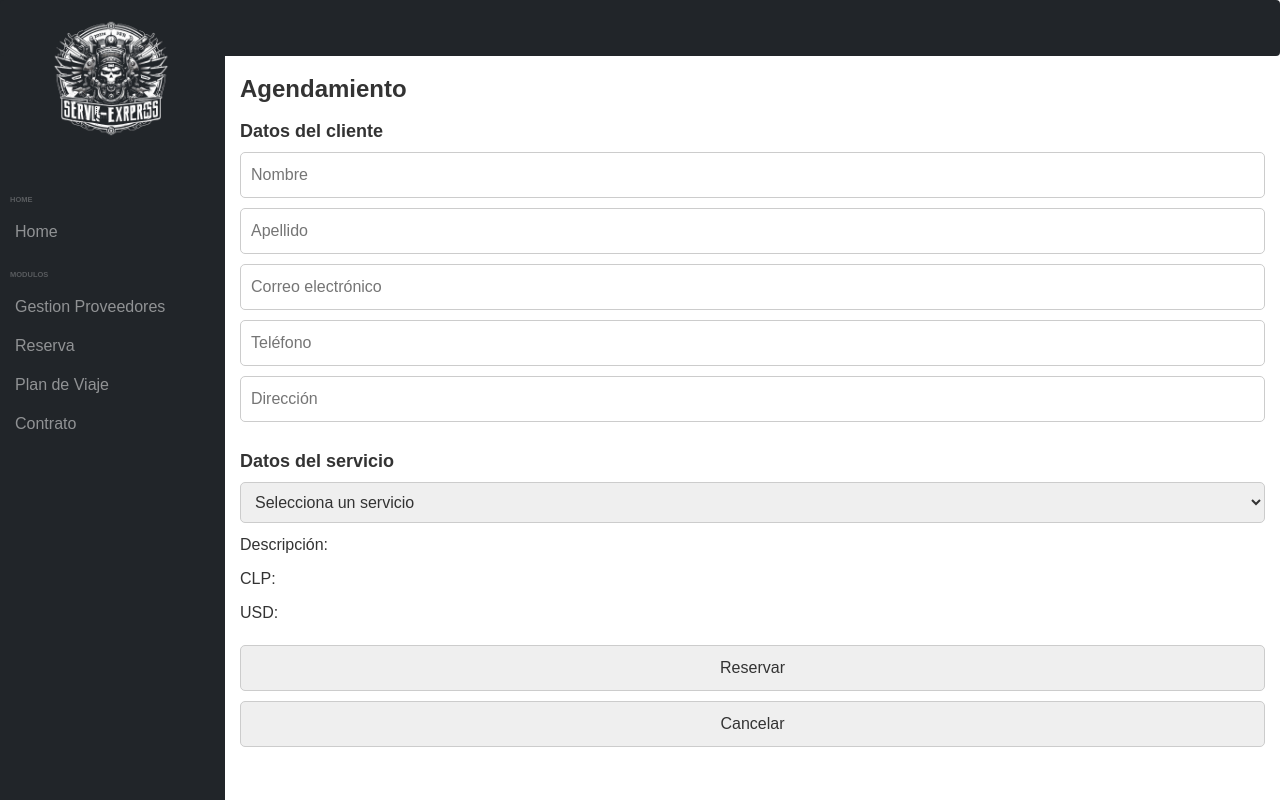
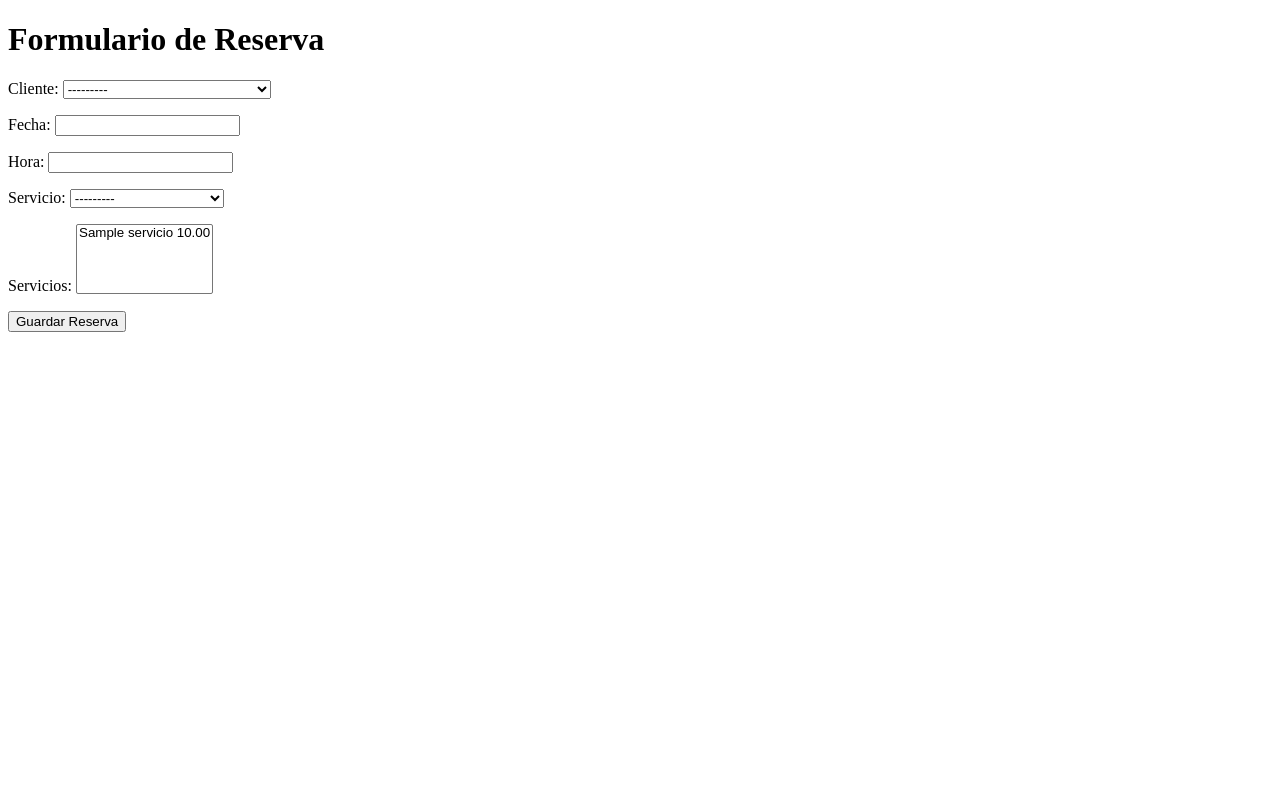
Before and after one commit to mlaborie/ProyectServiExpress, a Django app: page /FormularioReserva/ in a window 1280 px wide. Run offline with Django 4.2, Linux system fonts and the light colour scheme; tables that the repository leaves empty hold one stand-in row (values such as "Sample post"); some libraries are stand-ins or nearby versions.

Commit message:
Modulo 2 calendario, falta arreglar todo lo demas

```diff
--- a/ServiExpress/forms.py
+++ b/ServiExpress/forms.py
@@ -1,28 +1,35 @@
 from django import forms
 from .models import *
 
-class ReservaForm(forms.ModelForm):
-    class Meta:
-        model = Reserva
-        fields = ['nombre', 'apellido', 'correo', 'telefono', 'direccion', 'servicio', 'fecha', 'hora']
-        widgets = {
-            'nombre': forms.TextInput(attrs={'placeholder': 'Nombre'}),
-            'apellido': forms.TextInput(attrs={'placeholder': 'Apellido'}),
-            'correo': forms.EmailInput(attrs={'placeholder': 'Correo electrónico'}),
-            'telefono': forms.TextInput(attrs={'placeholder': 'Teléfono'}),
-            'direccion': forms.TextInput(attrs={'placeholder': 'Dirección'}),
-            'fecha': forms.DateInput(attrs={'placeholder': 'Fecha'}),
-            'hora': forms.TimeInput(attrs={'placeholder': 'Hora'}),
-}
 
 class ProveedorForm(forms.ModelForm):
     class Meta:
         model = Proveedor
         fields = '__all__'  # Para incluir todos los campos del modelo
 
+class LoginForm(forms.Form):
+    username = forms.CharField(max_length=50, label='Nombre de usuario')
+    password = forms.CharField(widget=forms.PasswordInput, label='Contraseña')
 
 
 
-class LoginForm(forms.Form):
-    username = forms.CharField(max_length=50, label='Nombre de usuario')
-    password = forms.CharField(widget=forms.PasswordInput, label='Contraseña')
+class ReservaForm(forms.ModelForm):
+    cliente = forms.ModelChoiceField(queryset=Cliente.objects.all(), to_field_name="rut")
+    servicios = forms.ModelMultipleChoiceField(queryset=Servicio.objects.all(), to_field_name="nombre")
+
+    class Meta:
+        model = Reserva
+        exclude = ['correo', 'telefono', 'direccion', 'nombre', 'apellido', 'total']
+
+    def save(self, commit=True):
+        reserva = super().save(commit=False)
+        cliente = self.cleaned_data['cliente']
+        reserva.correo = cliente.correo
+        reserva.telefono = cliente.telefono
+        reserva.direccion = cliente.direccion
+        reserva.nombre = cliente.nombre
+        reserva.apellido = cliente.apellido
+        reserva.total = sum(servicio.precio for servicio in self.cleaned_data['servicios'])
+        if commit:
+            reserva.save()
+        return reserva
--- a/ServiExpress/templates/ModuloReserva/FormularioReserva.html
+++ b/ServiExpress/templates/ModuloReserva/FormularioReserva.html
@@ -1,87 +1,14 @@
-{% extends 'Modulos.html' %}
-{% block content %}
-{% load static %}
 <!DOCTYPE html>
-<html lang="es">
+<html>
 <head>
-    <meta charset="UTF-8">
-    <title>Agendamiento</title>
-    <!-- CSS -->
-    <link rel="stylesheet" href="http://maxcdn.bootstrapcdn.com/bootstrap/3.3.7/css/bootstrap.min.css">
-    <link rel="stylesheet" href="{% static 'css/ModuloReserva/FormularioReserva.css' %}">
-    <link rel="icon" type="image/x-icon" href="../static/imgs/logo.png">
-
+    <title>Formulario de Reserva</title>
 </head>
 <body>
-
-    <form action="/reservas/" method="post">
+    <h1>Formulario de Reserva</h1>
+    <form method="post">
         {% csrf_token %}
-
-        <h1>Agendamiento</h1>
-
-        <div class="datos-cliente">
-            <h2>Datos del cliente</h2>
-            <input type="text" name="nombre" placeholder="Nombre">
-            <input type="text" name="apellido" placeholder="Apellido">
-            <input type="email" name="correo" placeholder="Correo electrónico">
-            <input type="tel" name="telefono" placeholder="Teléfono">
-            <input type="text" name="direccion" placeholder="Dirección">
-        </div>
-
-        <div class="datos-servicio">
-            <h2>Datos del servicio</h2>
-            <select id="id_servicio" name="servicio">
-                <option value="" selected>Selecciona un servicio</option>
-                {% for servicio in servicios %}
-                <option value="{{ servicio.id }}" data-descripcion="{{ servicio.descripcion }}" data-precio="{{ servicio.precio }}">{{ servicio.nombre }}</option>
-                {% endfor %}
-            </select>
-
-
-            <!-- Campo para mostrar la descripción -->
-            <div id="descripcion_precio">
-                <p>Descripción: </p>
-            <!-- Campo para mostrar el precio en CLP -->
-
-                <p>CLP: </p>
-            </div>
-            <!-- Campo para mostrar el precio en dólares -->
-            <p>USD: <span id="precio_dolares"></span></p>
-        </div>
-
-        <div class="botones">
-            <input type="submit" value="Reservar">
-            <input type="reset" value="Cancelar">
-        </div>
-
+        {{ form.as_p }}
+        <input type="submit" value="Guardar Reserva">
     </form>
-
-    <!-- Script JavaScript para mostrar descripción, precio y conversión a dólares -->
-    <script>
-        document.getElementById('id_servicio').addEventListener('change', function() {
-            var selectedOption = this.options[this.selectedIndex];
-            var descripcion = selectedOption.getAttribute('data-descripcion');
-            var precioCLP = selectedOption.getAttribute('data-precio');
-
-            // Actualizar el campo de descripción y precio en CLP
-            document.getElementById('descripcion_precio').innerHTML = `
-                <p>Descripción: ${descripcion}</p>
-                <p>CLP: $${precioCLP} </p>
-            `;
-
-            // Obtener el valor del dólar en tiempo real (esto es un ejemplo, necesitas tu propia API de conversión)
-            fetch('https://open.er-api.com/v6/latest/USD')
-                .then(response => response.json())
-                .then(data => {
-                    var usdToCLP = data.rates.CLP;
-                    var precioUSD = precioCLP / usdToCLP;
-
-                    // Actualizar el campo de precio en dólares
-                    document.getElementById('precio_dolares').textContent = `$${precioUSD.toFixed(2)} `;
-                });
-        });
-    </script>
-
 </body>
 </html>
-{% endblock %}
--- a/ServiExpress/templates/index.html
+++ b/ServiExpress/templates/index.html
@@ -5,7 +5,7 @@
 <head>
     <title>ServiExpress</title>
     <!-- CSS -->
-    <link rel="stylesheet" href="{% static 'css/styles.css' %}">
+    <link rel="stylesheet" href="{% static 'css/Oldstyles.css' %}">
     <link rel="icon" type="image/x-icon" href="../static/imgs/ServiExpress.png">
 
 
--- a/ServiExpress/templates/modulos.html
+++ b/ServiExpress/templates/modulos.html
@@ -57,7 +57,7 @@
                                     <nav class="sb-sidenav-menu-nested nav">
                                         <a class="nav-link" href="../FormularioReserva">Agendar Hora</a>
                                         <a class="nav-link" href="../BuscarReserva">Buscar Agendamiento </a>
-                                        <a class="nav-link" href="">uwu</a>
+                                        <a class="nav-link" href="../calendar">Calendario</a>
                                     </nav>
                                 </div>
 
--- a/ServiExpress/urls.py
+++ b/ServiExpress/urls.py
@@ -9,11 +9,9 @@ urlpatterns = [
 
     path('modulos/', views.modulos_view, name='modulos'),
 
-    path('FormularioReserva/', views.FormularioReserva, name='FormularioReserva'),
+    path('FormularioReserva/', views.agendar_reserva, name='FormularioReserva'),
 
     path('reservas/', views.ReservaExitosa, name='ReservaExitosa'),
-
-    path('BuscarReserva/', views.BuscarReserva, name='BuscarReserva'),
 
     path('Login/', views.Login, name='Login'),
     path('login/', views.login_view, name='login'),  # URL para la vista de inicio de sesión
@@ -23,6 +21,13 @@ urlpatterns = [
         path('crear_proveedor/', views.crear_proveedor, name='crear_proveedor'),
         path('proveedores/', views.lista_proveedores, name='lista_proveedores'),
         path('proveedores/editar/<int:proveedor_id>/', views.editar_proveedor, name='editar_proveedor'),
+
+
+    path('BuscarReserva/', views.BuscarReserva, name='BuscarReserva'),
+    path('calendar/', views.CalendarView.as_view(), name='calendar'),
+
+
+
 
 
 
--- a/ServiExpress/views.py
+++ b/ServiExpress/views.py
@@ -1,12 +1,13 @@
-from django.shortcuts import render, redirect, get_object_or_404
+from django.shortcuts import render, redirect
 from ServiExpress.models import *
-from .forms import ReservaForm, LoginForm, ProveedorForm
+from .forms import  LoginForm, ProveedorForm, ReservaForm
 from django.contrib.auth import authenticate, login, logout
-from django.http import HttpResponse, HttpResponseRedirect, Http404
+from django.http import  Http404
 from django.contrib.auth.models import User
 from django.contrib.auth.decorators import login_required, user_passes_test
 from django.contrib import messages
-
+from django.views.generic import TemplateView
+import datetime
 
 
 def modulos_view(request):
@@ -18,9 +19,7 @@ def index(request):
 def ReservaExitosa(request):
     return render(request, 'ModuloReserva/ReservaExitosa.html')
 
-def BuscarReserva(request):
-    return render(request, 'ModuloReserva/BuscarReserva.html')
-
+#Gestion De Proveedores
 
 def crear_proveedor(request):
     if request.method == 'POST':
@@ -33,7 +32,6 @@ def crear_proveedor(request):
         form = ProveedorForm()
 
     return render(request, 'ModuloGestionProveedores/crear_proveedor.html', {'form': form})
-
 
 def lista_proveedores(request):
     proveedores = Proveedor.objects.all()
@@ -50,10 +48,86 @@ def editar_proveedor(request, proveedor_id):
         form = ProveedorForm(instance=proveedor)
     return render(request, 'ModuloGestionProveedores/editar_proveedor.html', {'form': form, 'proveedor': proveedor})
 
+#Reserva
+
+
+class CalendarView(TemplateView):
+    template_name = 'ModuloReserva/calendar.html'
+
+    def get_context_data(self, **kwargs):
+        context = super().get_context_data(**kwargs)
+
+        today = datetime.date.today()
+        year = int(self.request.GET.get('year', today.year))
+        month = int(self.request.GET.get('month', today.month))
+
+        # Lista de años para el campo desplegable
+        years = range(today.year - 5, today.year + 5)
+
+        # Lista de tuplas (número de mes, nombre de mes) para el campo desplegable
+        months = [(i, datetime.date(2000, i, 1).strftime('%B')) for i in range(1, 13)]
+
+        reservations = Reserva.objects.filter(fecha__year=year, fecha__month=month)
+
+        calendar_data = {}
+        for reserva in reservations:
+            day = reserva.fecha.day
+            if day not in calendar_data:
+                calendar_data[day] = []
+            # Obtén el servicio asociado a la reserva
+            servicio = reserva.servicio
+            calendar_data[day].append({
+                'fecha': reserva.fecha,
+                'cliente': reserva.cliente.nombre,
+                'servicio_nombre': servicio.nombre,
+                'servicio_descripcion': servicio.descripcion,
+            })
+
+        context['calendar_data'] = calendar_data
+        context['month'] = datetime.date(year, month, 1).strftime('%B')
+        context['year'] = year
+        context['years'] = years
+        context['months'] = months
+
+        return context
 
 
 
 
+
+
+
+
+
+
+
+
+
+
+def agendar_reserva(request):
+    if request.method == 'POST':
+        form = ReservaForm(request.POST)
+        if form.is_valid():
+            form.save()
+            return redirect('pagina_de_exito')
+
+    else:
+        form = ReservaForm()
+
+    return render(request, 'ModuloReserva/FormularioReserva.html', {'form': form})
+
+
+def BuscarReserva(request):
+    if request.method == 'GET':
+        rut = request.GET.get('rut')
+        try:
+            cliente = Cliente.objects.get(rut=rut)
+            reservas = Reserva.objects.filter(cliente=cliente)
+        except Cliente.DoesNotExist:
+            cliente = None
+            reservas = []
+
+    return render(request, 'ModuloReserva/BuscarReserva.html', {'reservas': []})
 
 
 
```
Also changed, not shown: ServiExpress/models.py (+9 -5 lines), ServiExpress/static/css/ModuloReserva/calendar.css (added, +71 -0 lines), ServiExpress/templates/ModuloReserva/BuscarReserva.html (+25 -30 lines), ServiExpress/templates/ModuloReserva/ReservaExitosa.html (deleted, +0 -13 lines), ServiExpress/templates/ModuloReserva/calendar.html (added, +69 -0 lines), ServiExpress/migrations/0001_initial.py.
